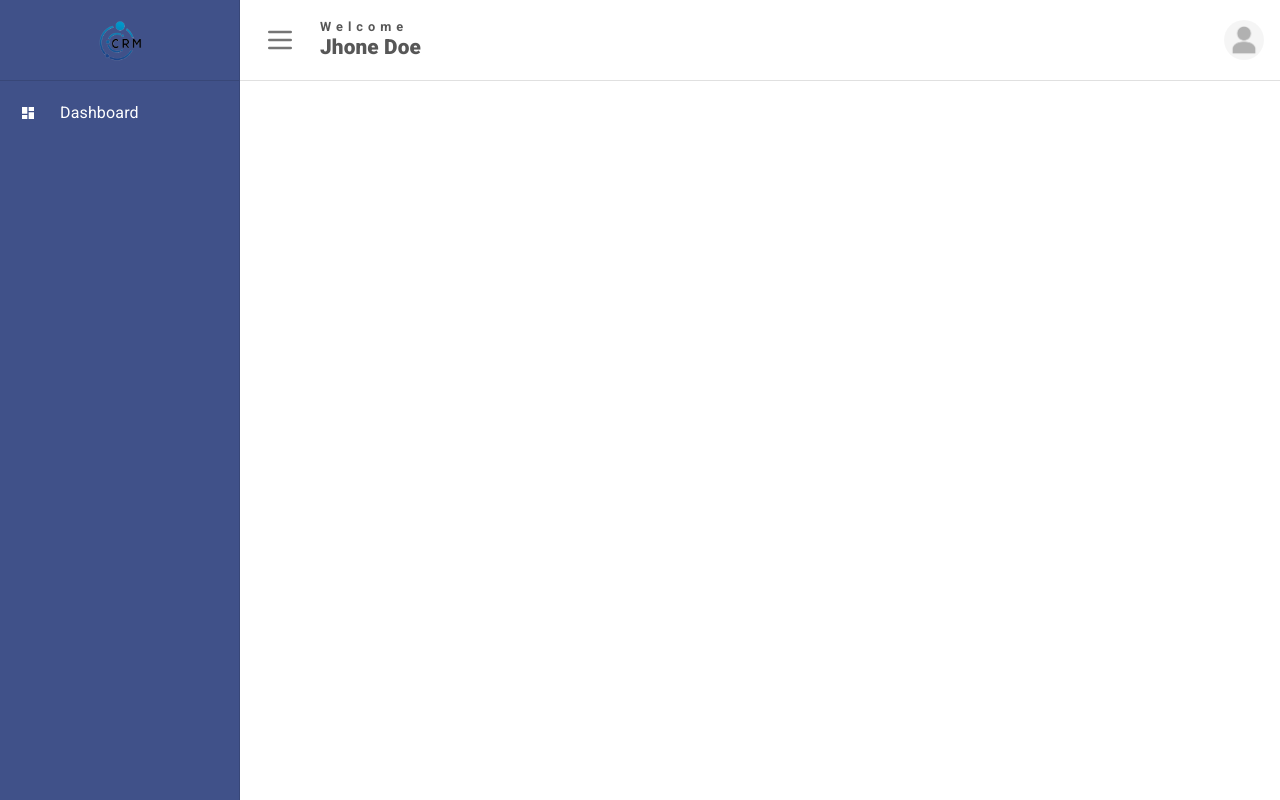
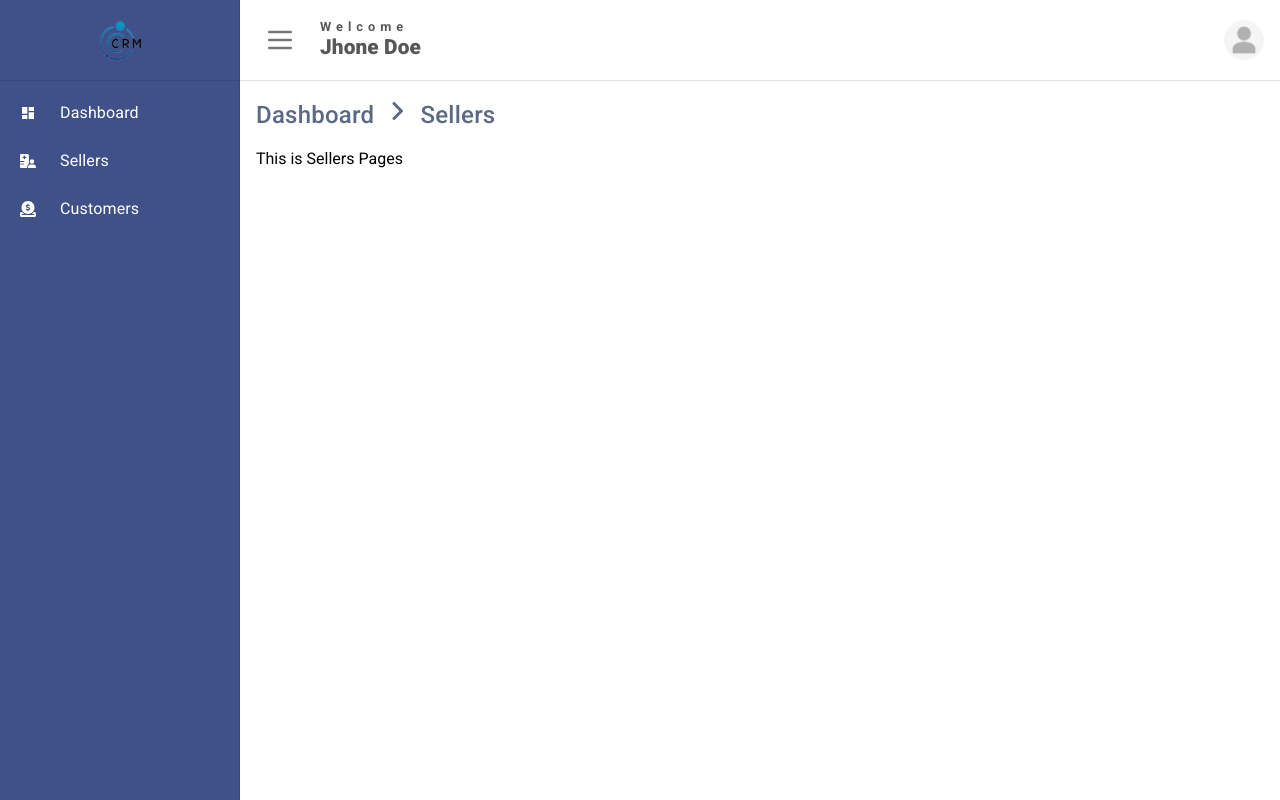
Before and after one commit to HamzaLatifGIT/Dashboard-Project, a React (Vite) app: page /dashboard/sellers in a window 1280 px wide. Built offline with nearby package versions, Linux system fonts and the light colour scheme.

Commit message:
Customers Seller & Components Added

```diff
--- a/src/App.jsx
+++ b/src/App.jsx
@@ -20,9 +20,9 @@ const App = () => {
     <>
       <ThemeProvider theme={MainTheme}>
         <Routes>
-          <Route path='/*' element={<Dashboard />} />
           <Route path='/login' element={<Login />} />
           <Route path='/signup' element={<Signup />} />
+          <Route path='dashboard/*' element={<Dashboard />} />
         </Routes>
       </ThemeProvider>
     </>
--- /dev/null
+++ b/src/Components/PageHeader.jsx
@@ -0,0 +1,35 @@
+import React from 'react'
+import { useLocation } from 'react-router-dom'
+
+// MUI :
+import { Box, Typography } from '@mui/material'
+
+// ICONS :
+import { FaAngleRight } from "react-icons/fa6";
+
+
+
+
+const PageHeader = () => {
+    let Location = useLocation()
+    let Routes = Location.pathname.slice(1).split("/")
+    console.log(Location);
+    return (
+        <>
+            <Box sx={{ display: "flex", gap: ".7rem", alignItems: "center", fontSize: "1.5rem", fontWeight: "500", color: "secondary.text" }}>
+                {
+                    Routes.map((value, index) => {
+                        return (
+                            <>
+                                {index != 0 && <Typography sx={{ fontSize: "inherit", fontWeight: "inherit", color: "inherit" }}> <FaAngleRight /> </Typography>}
+                                <Typography sx={{ fontSize: "inherit", fontWeight: "inherit", color: "inherit" }}> {value[0]?.toLocaleUpperCase() + value?.slice(1)} </Typography>
+                            </>
+                        )
+                    })
+                }
+            </Box>
+        </>
+    )
+}
+
+export default PageHeader
--- /dev/null
+++ b/src/Components/PageWrapper.jsx
@@ -0,0 +1,21 @@
+import React from 'react'
+
+// MUI :
+import { Box } from '@mui/material'
+import PageHeader from './PageHeader'
+
+
+
+
+const PageWrapper = ({ sx, children }) => {
+    return (
+        <>
+            <Box sx={{ padding: "1rem" , display:"flex" , gap:"1rem" , flexDirection:"column" , ...sx }}>
+                <PageHeader/>
+                {children}
+            </Box>
+        </>
+    )
+}
+
+export default PageWrapper
--- a/src/Pages/Dashboard/Routes.js
+++ b/src/Pages/Dashboard/Routes.js
@@ -2,16 +2,22 @@ import React from "react";
 
 // Pages :
 import DashboardHome from "./Screens/Home/Index";
+import Customers from "./Screens/Customers/Index";
+import Sellers from "./Screens/Sellers/Index";
 
 // Icons :
 import { MdDashboard } from "react-icons/md";
+import { FaHospitalUser, FaCircleDollarToSlot } from "react-icons/fa6";
+
 
 
 
 
 
 let Routes = [
-    { label: "Dashboard", path: "/", icon: MdDashboard, element: DashboardHome }
+    { label: "Dashboard", path: "/", icon: MdDashboard, element: DashboardHome },
+    { label: "Sellers", path: "/sellers", icon: FaHospitalUser, element: Sellers },
+    { label: "Customers", path: "/customers", icon: FaCircleDollarToSlot, element: Customers },
 ];
 
 
--- /dev/null
+++ b/src/Pages/Dashboard/Screens/Customers/Index.jsx
@@ -0,0 +1,20 @@
+import React from 'react'
+
+// Components :
+import PageWrapper from 'Components/PageWrapper'
+
+
+
+
+
+const Index = () => {
+    return (
+        <>
+            <PageWrapper>
+                This is Customers Page
+            </PageWrapper>
+        </>
+    )
+}
+
+export default Index
--- /dev/null
+++ b/src/Pages/Dashboard/Screens/Sellers/Index.jsx
@@ -0,0 +1,20 @@
+import React from 'react'
+
+// Compunents :
+import PageWrapper from 'Components/PageWrapper'
+
+
+
+
+
+const index = () => {
+    return (
+        <>
+            <PageWrapper>
+                This is Sellers Pages
+            </PageWrapper>
+        </>
+    )
+}
+
+export default index
--- a/vite.config.js
+++ b/vite.config.js
@@ -8,6 +8,7 @@ export default defineConfig({
     alias: {
       src: "/src",
       Pages: "/src/Pages",
+      Components: "/src/Components",
       Assets: "/src/Assets",
       Utils: "/src/Utils"
     }
```
